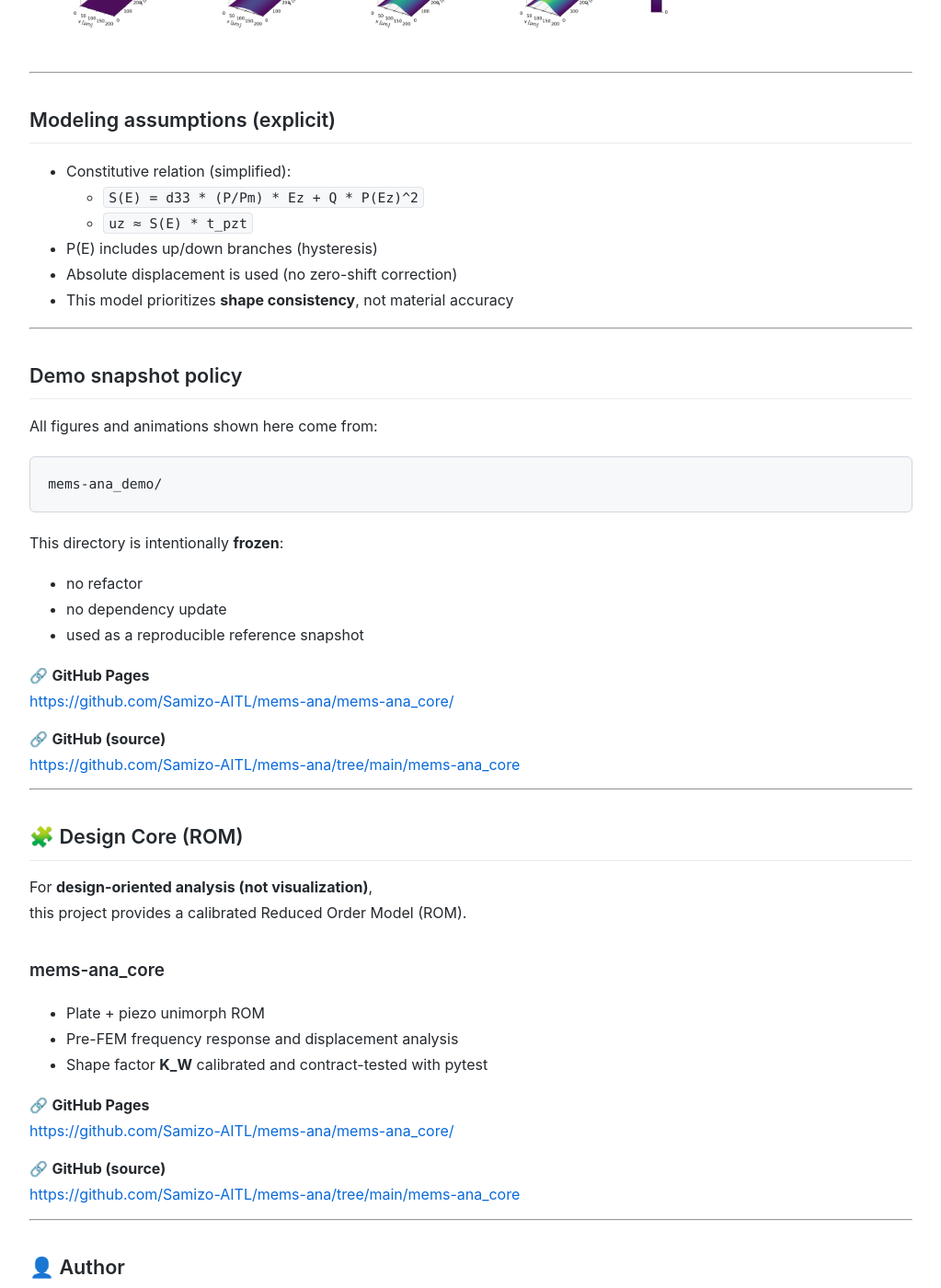
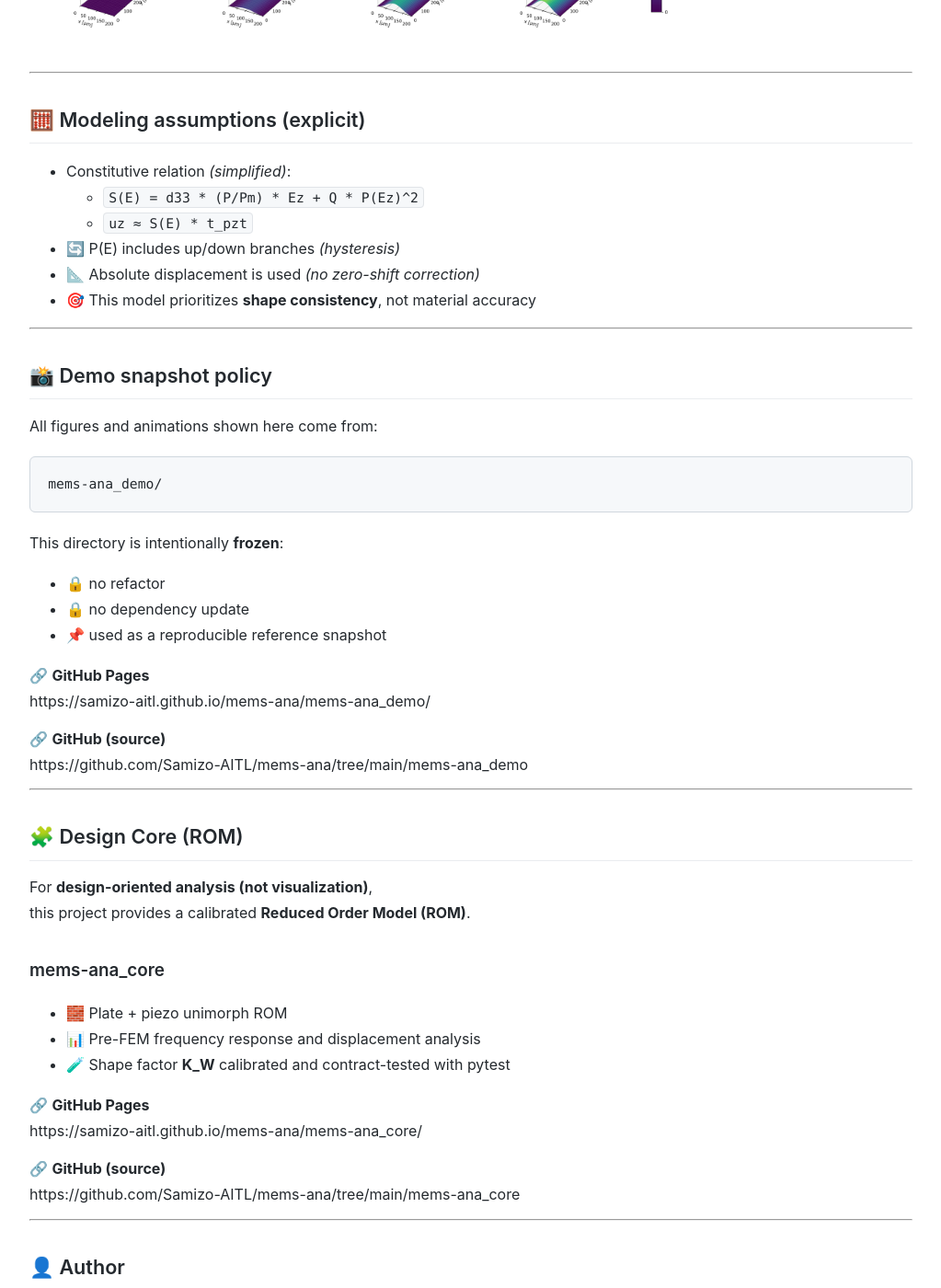
Before and after one commit to Samizo-AITL/mems-ana, a Jekyll site: the page built from index.md, in a window 1280 px wide and 1400 px high, scrolled down 1846 px. Shown: the whole window at 92% size, without its empty margins (128-1151 px from the left). Built offline with Jekyll 4.4.1, drawn with Linux system fonts in a browser that asks for light colours; some of the changed text lies outside the part shown.

Commit message:
Update index.md

````diff
--- a/index.md
+++ b/index.md
@@ -3,7 +3,7 @@
 title: mems-ana
 ---
 
-# mems-ana
+# 🧩 mems-ana
 **Lightweight MEMS structural analysis tools (pre-FEM)**
 
 `mems-ana` is a lightweight toolkit for **pre-FEM shape sanity checks** of MEMS structures,
@@ -22,34 +22,34 @@
 
 ---
 
-## What is shown here
+## 👀 What is shown here
 
-- Out-of-plane displacement `uz(x, y)`
-- d33-dominant actuation with simplified ferroelectric hysteresis
-- **Voltage-driven analysis only**
+- 📈 Out-of-plane displacement `uz(x, y)`
+- ⚡ d33-dominant actuation with simplified ferroelectric hysteresis
+- 🔌 **Voltage-driven analysis only**
   - Current **I is NOT modeled**
-- Absolute displacement visualization
-  (offset at 0 V is allowed)
+- 📐 Absolute displacement visualization
+  *(offset at 0 V is allowed)*
 
 This is **not FEM**.
-It is used *before FEM* to check shape, symmetry, and trend consistency.
+It is used *before FEM* to check **shape**, **symmetry**, and **trend consistency**.
 
 ---
 
-## Demo animation (recommended)
+## ▶ Demo animation (recommended)
 
 **d33-dominant uz(x, y), 10 voltage cycles**
 
-- positive-only `uz`
-- color / z-range fixed: **0–500 nm**
-- geometric aspect ratio preserved
-- rising / falling branches included
+- ➕ positive-only `uz`
+- 🎨 color / z-range fixed: **0–500 nm**
+- 📏 geometric aspect ratio preserved
+- 🔁 rising / falling branches included
 
 ![](mems-ana_demo/outputs/anims/uz_midplane_typical_d33_10cycles.gif)
 
 ---
 
-## Static reference plots
+## 🖼 Static reference plots
 
 Representative static results from the same model assumptions.
 
@@ -57,18 +57,18 @@
 
 ---
 
-## Modeling assumptions (explicit)
+## 🧮 Modeling assumptions (explicit)
 
-- Constitutive relation (simplified):
+- Constitutive relation *(simplified)*:
   - `S(E) = d33 * (P/Pm) * Ez + Q * P(Ez)^2`
   - `uz ≈ S(E) * t_pzt`
-- P(E) includes up/down branches (hysteresis)
-- Absolute displacement is used (no zero-shift correction)
-- This model prioritizes **shape consistency**, not material accuracy
+- 🔄 P(E) includes up/down branches *(hysteresis)*
+- 📐 Absolute displacement is used *(no zero-shift correction)*
+- 🎯 This model prioritizes **shape consistency**, not material accuracy
 
 ---
 
-## Demo snapshot policy
+## 📸 Demo snapshot policy
 
 All figures and animations shown here come from:
 
@@ -77,33 +77,35 @@
 ```
 
 This directory is intentionally **frozen**:
-- no refactor
-- no dependency update
-- used as a reproducible reference snapshot
+
+- 🔒 no refactor
+- 🔒 no dependency update
+- 📌 used as a reproducible reference snapshot
 
 🔗 **GitHub Pages**
-[https://github.com/Samizo-AITL/mems-ana/mems-ana_core/](https://samizo-aitl.github.io/mems-ana/mems-ana_demo/)
+https://samizo-aitl.github.io/mems-ana/mems-ana_demo/
 
 🔗 **GitHub (source)**
-[https://github.com/Samizo-AITL/mems-ana/tree/main/mems-ana_core](https://github.com/Samizo-AITL/mems-ana/tree/main/mems-ana_demo)
+https://github.com/Samizo-AITL/mems-ana/tree/main/mems-ana_demo
 
 ---
 
 ## 🧩 Design Core (ROM)
 
 For **design-oriented analysis (not visualization)**,
-this project provides a calibrated Reduced Order Model (ROM).
+this project provides a calibrated **Reduced Order Model (ROM)**.
 
 ### mems-ana_core
-- Plate + piezo unimorph ROM
-- Pre-FEM frequency response and displacement analysis
-- Shape factor **K_W** calibrated and contract-tested with pytest
+
+- 🧱 Plate + piezo unimorph ROM
+- 📊 Pre-FEM frequency response and displacement analysis
+- 🧪 Shape factor **K_W** calibrated and contract-tested with pytest
 
 🔗 **GitHub Pages**
-[https://github.com/Samizo-AITL/mems-ana/mems-ana_core/](https://samizo-aitl.github.io/mems-ana/mems-ana_core/)
+https://samizo-aitl.github.io/mems-ana/mems-ana_core/
 
 🔗 **GitHub (source)**
-[https://github.com/Samizo-AITL/mems-ana/tree/main/mems-ana_core](https://github.com/Samizo-AITL/mems-ana/tree/main/mems-ana_core)
+https://github.com/Samizo-AITL/mems-ana/tree/main/mems-ana_core
 
 ---
 
````
